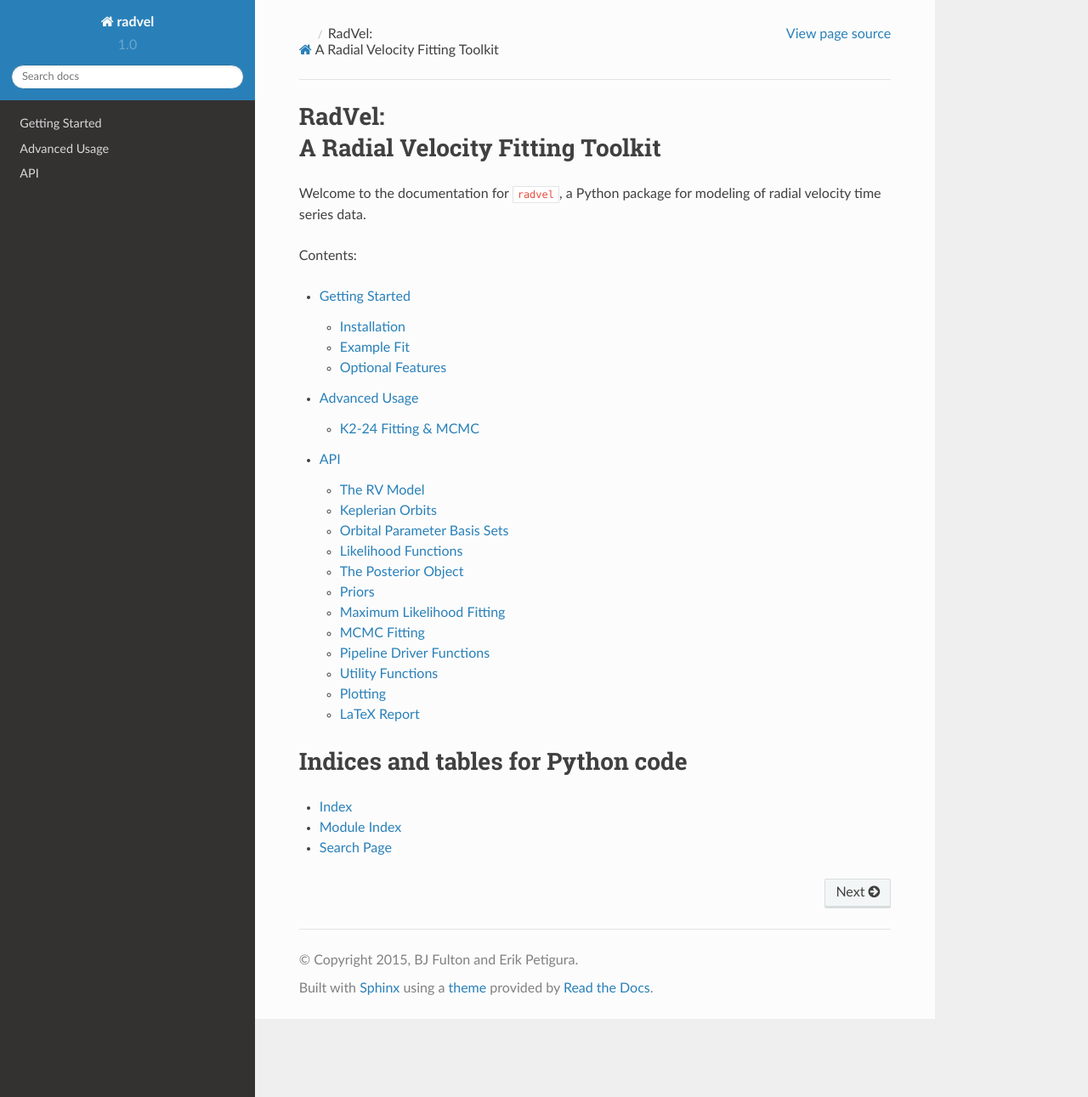
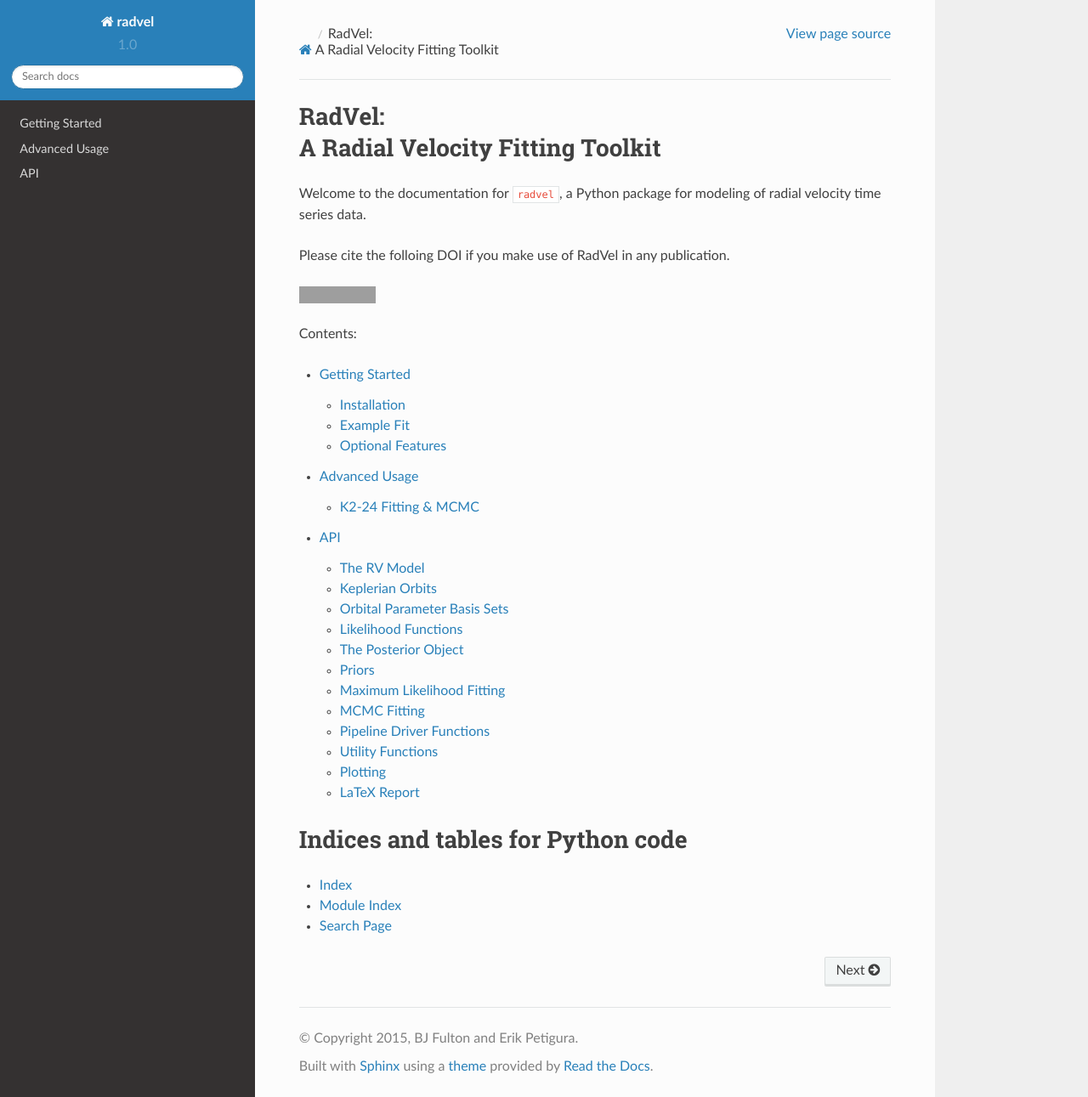
Before and after one commit to California-Planet-Search/radvel, a Sphinx documentation site: the page built from docs/index.rst, in a window 1280 px wide and 1291 px high. Shown: the whole window at 85% size. Built offline with Sphinx 7.4.7 and the Read the Docs theme 2.0.0, drawn with Linux system fonts in a browser that asks for light colours; grey boxes are pictures that could not be loaded.

Commit message:
adding DOI to front page of docs

```diff
--- a/docs/index.rst
+++ b/docs/index.rst
@@ -7,6 +7,12 @@
 
 Welcome to the documentation for ``radvel``, a Python package for
 modeling of radial velocity time series data.
+
+Please cite the folloing DOI if you make use of RadVel in any
+publication.
+
+.. image:: https://zenodo.org/badge/DOI/10.5281/zenodo.580821.svg
+   :target: https://doi.org/10.5281/zenodo.580821
 
 Contents:
 
```
